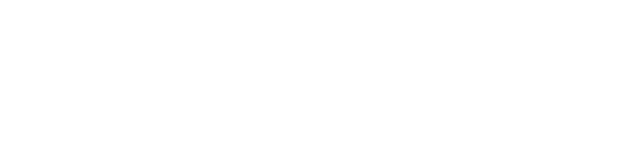
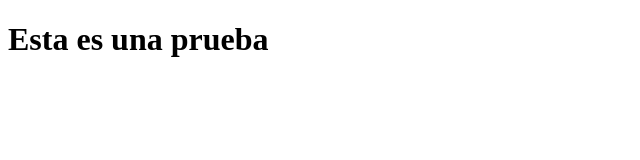
Before and after one commit to RSalasOrozco/Repo-Practica, a plain HTML site: page Protecto Pueba/index.html in a window 1280 px wide. Shown: the whole page, without its empty margins (0-640 px from the left). Drawn offline with Linux system fonts and the light colour scheme.

Commit message:
Modify html

```diff
--- a/Protecto Pueba/index.html
+++ b/Protecto Pueba/index.html
@@ -5,5 +5,7 @@
     <meta name="viewport" content="width=device-width, initial-scale=1.0" />
     <title>Document</title>
   </head>
-  <body></body>
+  <body>
+    <h1>Esta es una prueba</h1>
+  </body>
 </html>
```
